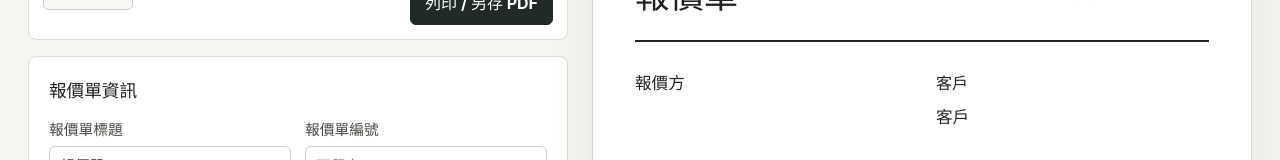
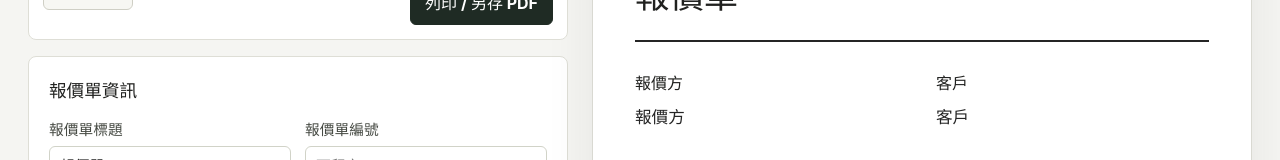
Before and after one commit to dong-sc/simple-quote-generator, a React (Vite) app: page / in a window 1280 px wide. Shown: the part 352-512 px from the top of the page. Built offline with nearby package versions, Linux system fonts and the light colour scheme.

Commit message:
Restore issuer label in preview

```diff
--- a/src/components/QuotePreview.tsx
+++ b/src/components/QuotePreview.tsx
@@ -88,6 +88,7 @@ export function QuotePreview({ data, totals }: QuotePreviewProps) {
 
         <section className="preview-party-grid">
           <div className="preview-party">
+            <h3>報價方</h3>
             <strong>{data.issuerCompany || data.issuerName || '報價方'}</strong>
             <AlignedDetailLine label="聯絡人" value={data.issuerName} />
             <AlignedDetailLine label="公司名稱" value={data.issuerCompany} />
```
